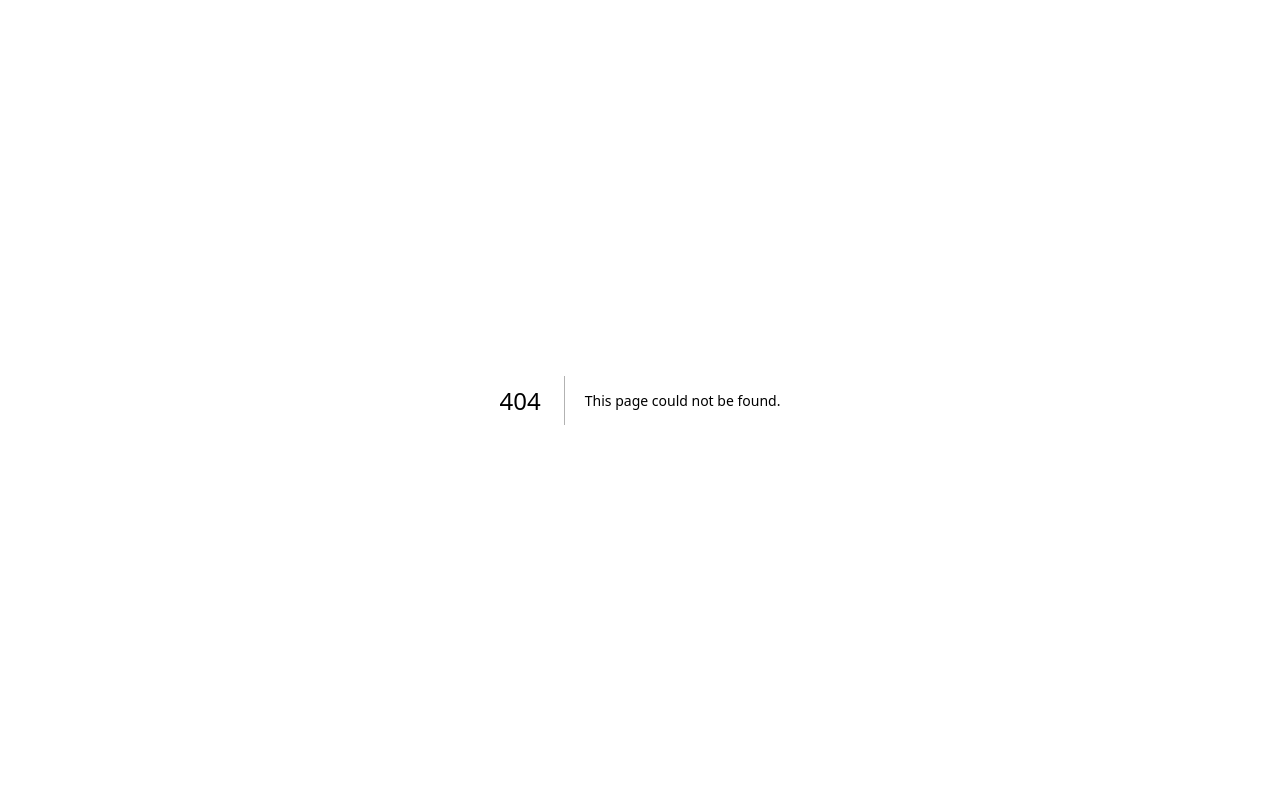
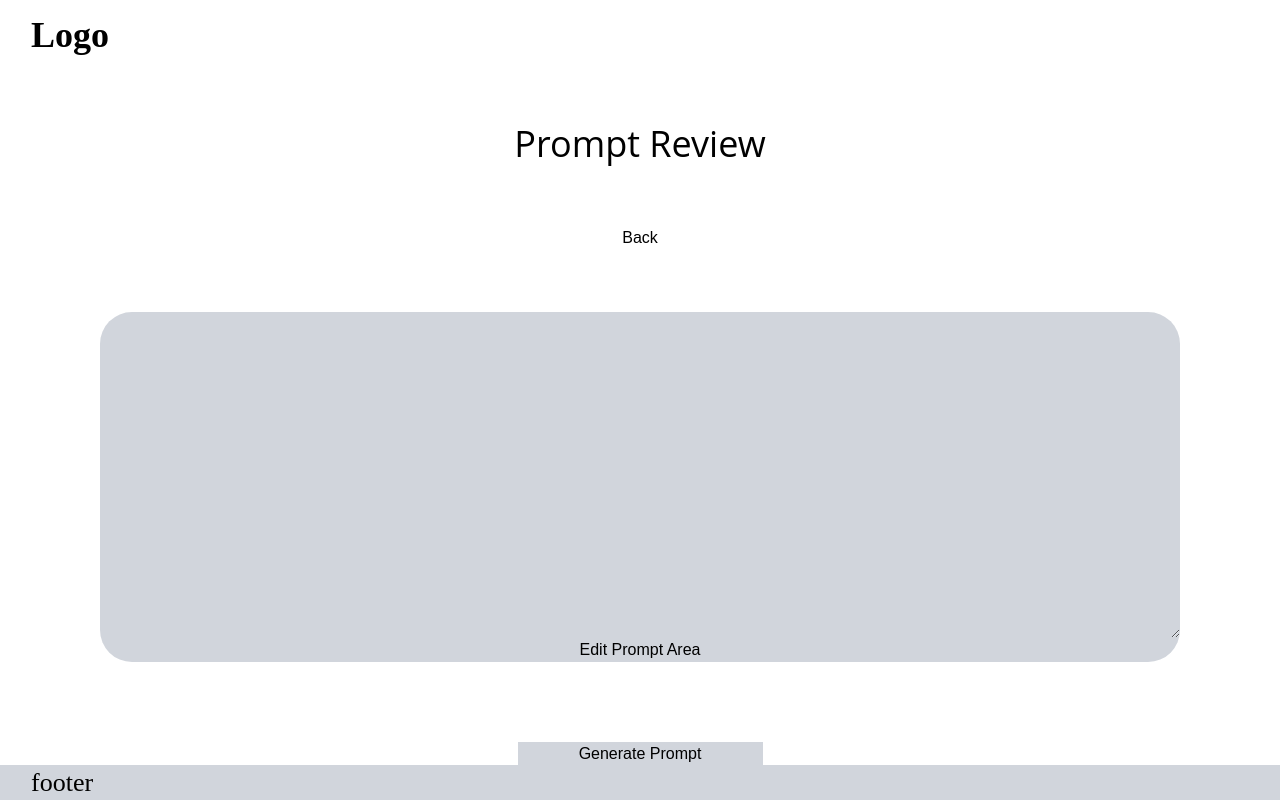
Before and after one commit to ivannissimrch/aiPrompter, a Next.js app: page /Review in a window 1280 px wide. Before the commit this address had no page. Built offline with nearby package versions, Linux system fonts and the light colour scheme.

Commit message:
Testing new layout

```diff
--- /dev/null
+++ b/src/app/Home/page.tsx
@@ -0,0 +1,13 @@
+export default function Home() {
+  return (
+    <section className=" h-full text-black flex flex-col items-center">
+      <h1 className="text-[#000] text-[64px] not-italic font-extrabold leading-[normal] mt-[100px]">
+        EMBER AI
+      </h1>
+      <p className="mt-[70px] text-[36px] ">Short description</p>
+      <button className="mt-[31px] w-[245px] h-[60px] bg-gray-300 rounded-4xl">
+        Start
+      </button>
+    </section>
+  );
+}
--- /dev/null
+++ b/src/app/Review/page.tsx
@@ -0,0 +1,20 @@
+export default function Review() {
+  return (
+    <section className="text-black flex flex-col items-center h-full">
+      <h1 className="mt-[49px] text-[36px] font-[Open_Sans] font-normal leading-[normal]">
+        Prompt Review
+      </h1>
+
+      <section className="flex flex-col mt-[58px]">
+        <button className="">Back</button>
+        <div className="flex flex-col mt-[62px]  bg-gray-300  rounded-4xl">
+          <textarea className="w-[1080px] h-[326px]  p-[40px]" />
+          <button>Edit Prompt Area</button>
+        </div>
+      </section>
+      <button className="mt-[80px] w-[245px] h-[60px] bg-gray-300 ">
+        Generate Prompt
+      </button>
+    </section>
+  );
+}
--- a/src/app/components/Form.tsx
+++ b/src/app/components/Form.tsx
@@ -1,11 +1,11 @@
 "use client";
 
-import { getAiAnswer } from "@/helpers/getAiAnswer";
-import { useRef, useState } from "react";
+// import { getAiAnswer } from "@/helpers/getAiAnswer";
+import { useRef } from "react";
 import { Inputs } from "../page";
 
 export default function Form({ inputs }: { inputs: Inputs[] }) {
-  const [aiMessage, setAiMessage] = useState("");
+  // const [aiMessage, setAiMessage] = useState("");
   const submitRef = useRef<HTMLButtonElement | null>(null);
 
   function scrollToComponent(input: Inputs, idx: number) {
--- a/src/app/layout.tsx
+++ b/src/app/layout.tsx
@@ -22,8 +22,18 @@ export default function RootLayout({
   children: React.ReactNode;
 }>) {
   return (
-    <html lang="en" className="h-full bg-gray-100">
-      <body className="h-full">{children}</body>
+    <html lang="en" className="h-screen bg-white">
+      <body className="h-full bg-green-400 grid grid-cols-[repeat(12,_1fr)] grid-rows-[repeat(11,_1fr)_.5fr] gap-x-[0px] gap-y-[0px]">
+        <header className="bg-white text-black [grid-area:1_/_1_/_2_/_13]  font-[Raleway] text-[36px] not-italic font-semibold leading-[normal] pl-[31px] flex items-center">
+          Logo
+        </header>
+        <main className="[grid-area:2_/_1_/_12_/_13] bg-white">{children}</main>
+        <footer className="bg-gray-300 text-black [grid-area:12_/_1_/_13_/_13] flex items-center pl-[31px]">
+          <p className=" font-[Bitter] text-[26px] not-italic font-normal leading-[normal] ">
+            footer
+          </p>
+        </footer>
+      </body>
     </html>
   );
 }
--- a/src/app/page.tsx
+++ b/src/app/page.tsx
@@ -24,14 +24,14 @@ export default function Home() {
   ];
 
   return (
-    <div className="h-full bg-amber-500 overflow-hidden">
-      <header className="bg-white shadow-sm">
+    <div className="h-full bg-amber-500 ">
+      {/* <header className="bg-white shadow-sm">
         <div className="mx-auto max-w-7xl px-4 py-6 sm:px-6 lg:px-8">
           <h1 className="text-3xl font-bold tracking-tight text-gray-900">
             Ai Prompter
           </h1>
         </div>
-      </header>
+      </header> */}
       <main className="bg-amber-300">
         <Form inputs={inputs} />
       </main>
```
